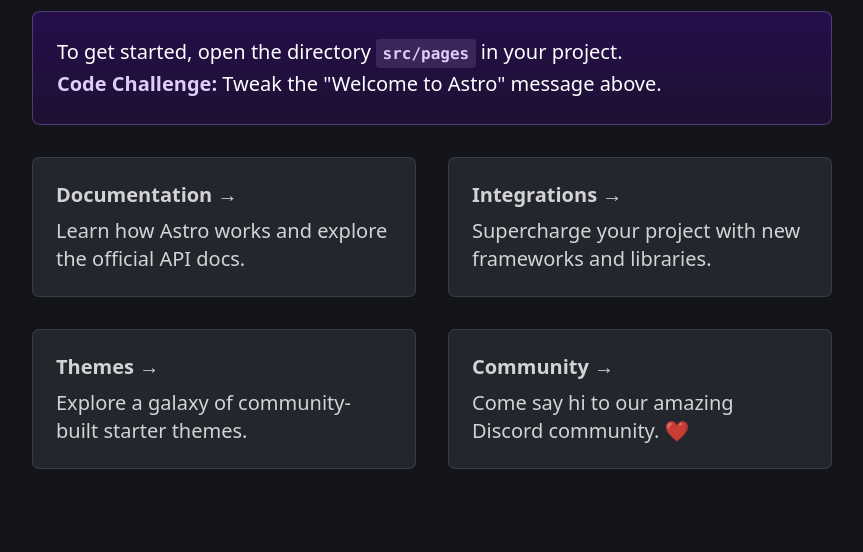
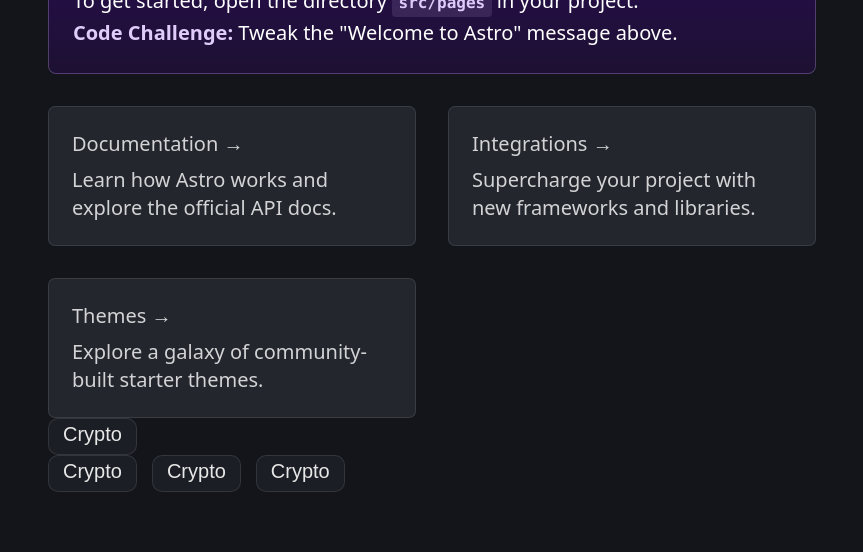
Before and after one commit to nathanliow/portfolio-website, an Astro site in the folder portfolio-website/: page / in a window 1280 px wide. Shown: the part 248-800 px from the top of the page, without its empty margins (208-1071 px from the left). Built offline with nearby package versions, Linux system fonts and the light colour scheme; Astro itself is replaced by a stand-in of ours.

Commit message:
building blog tags

```diff
--- a/portfolio-website/astro.config.mjs
+++ b/portfolio-website/astro.config.mjs
@@ -1,4 +1,8 @@
 import { defineConfig } from 'astro/config';
 
+import tailwind from "@astrojs/tailwind";
+
 // https://astro.build/config
-export default defineConfig({});
+export default defineConfig({
+  integrations: [tailwind()]
+});
--- a/portfolio-website/package.json
+++ b/portfolio-website/package.json
@@ -10,6 +10,9 @@
     "astro": "astro"
   },
   "dependencies": {
-    "astro": "^3.5.4"
+    "@astrojs/tailwind": "^5.0.2",
+    "@fontsource-variable/dm-sans": "^5.0.3",
+    "astro": "^3.5.4",
+    "tailwindcss": "^3.3.5"
   }
 }
--- /dev/null
+++ b/portfolio-website/src/components/BlogTag.astro
@@ -0,0 +1,34 @@
+---
+import '@fontsource-variable/dm-sans';
+
+interface Props {
+	tag: string;
+}
+
+const { tag } = Astro.props;
+---
+<div class="tag-box">
+    <div class="tag-text">
+        {tag}
+    </div>
+</div>
+
+<style>
+    .tag-box {
+		display: flex;
+        justify-content: center;
+        padding-bottom: 5px;
+        padding-left: 15px;
+        padding-right: 15px;
+		background-color: #1C1E25;
+        width: max-content;
+        height: max-content;
+		border-radius: 10px;
+		box-shadow: inset 0 0 0 1px rgba(255, 255, 255, 0.1);
+	}
+    .tag-text {
+        font-size: 20px;
+        font-family: 'DM Sans Variable', sans-serif;
+        color: #E8E8E8;
+	}
+</style>
--- /dev/null
+++ b/portfolio-website/src/components/BlogTagGroup.astro
@@ -0,0 +1,22 @@
+---
+import BlogTag from './BlogTag.astro';
+
+interface Props {
+	tag: string;
+}
+
+const { tag } = Astro.props;
+---
+<div class="tag-group">
+  <BlogTag tag={tag} />
+  <BlogTag tag={tag} />
+  <BlogTag tag={tag} />
+</div>
+
+<style>
+    .tag-group {
+        display: grid;
+        grid-template-columns: repeat(3, max-content);
+        gap: 15px;
+    }
+</style>
--- a/portfolio-website/src/pages/index.astro
+++ b/portfolio-website/src/pages/index.astro
@@ -1,6 +1,8 @@
 ---
 import Layout from '../layouts/Layout.astro';
 import Card from '../components/Card.astro';
+import BlogTag from '../components/BlogTag.astro';
+import BlogTagGroup from '../components/BlogTagGroup.astro';
 ---
 
 <Layout title="Welcome to Astro.">
@@ -54,12 +56,13 @@
 				title="Themes"
 				body="Explore a galaxy of community-built starter themes."
 			/>
-			<Card
-				href="https://astro.build/chat/"
-				title="Community"
-				body="Come say hi to our amazing Discord community. ❤️"
-			/>
 		</ul>
+		<BlogTag
+			tag="Crypto"
+		/>
+		<BlogTagGroup
+			tag="Crypto"
+		/>
 	</main>
 </Layout>
 
--- /dev/null
+++ b/portfolio-website/tailwind.config.mjs
@@ -0,0 +1,8 @@
+/** @type {import('tailwindcss').Config} */
+export default {
+	content: ['./src/**/*.{astro,html,js,jsx,md,mdx,svelte,ts,tsx,vue}'],
+	theme: {
+		extend: {},
+	},
+	plugins: [],
+}
```
Also changed, not shown: portfolio-website/src/components/BlogBox.astro (added), 1 other file.
